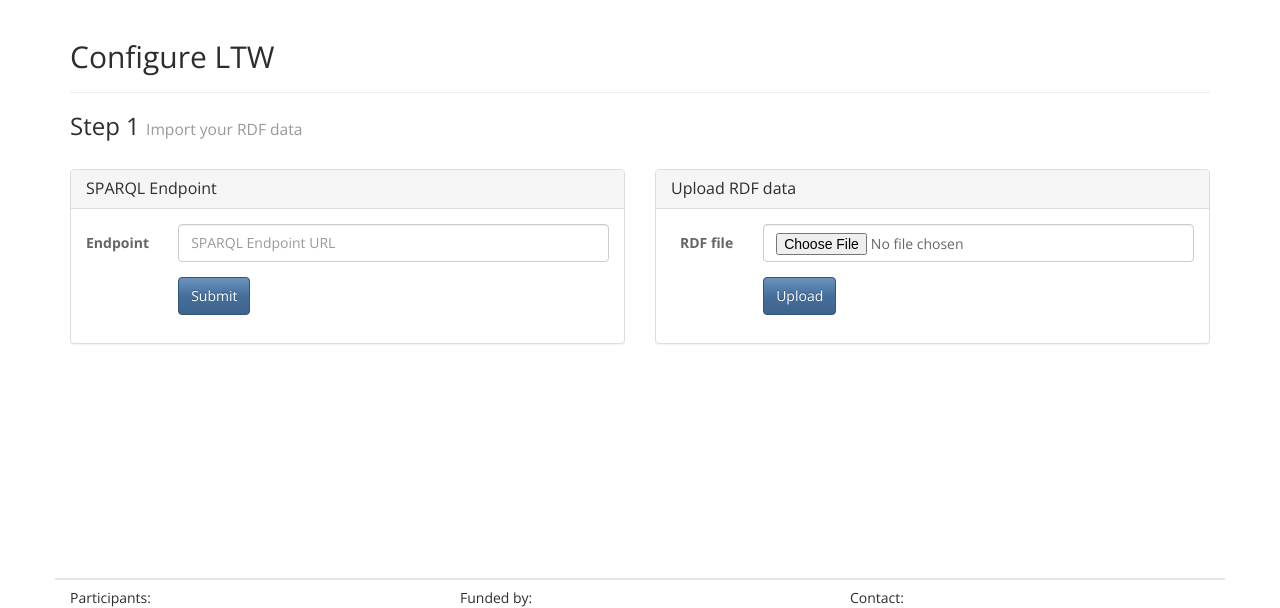
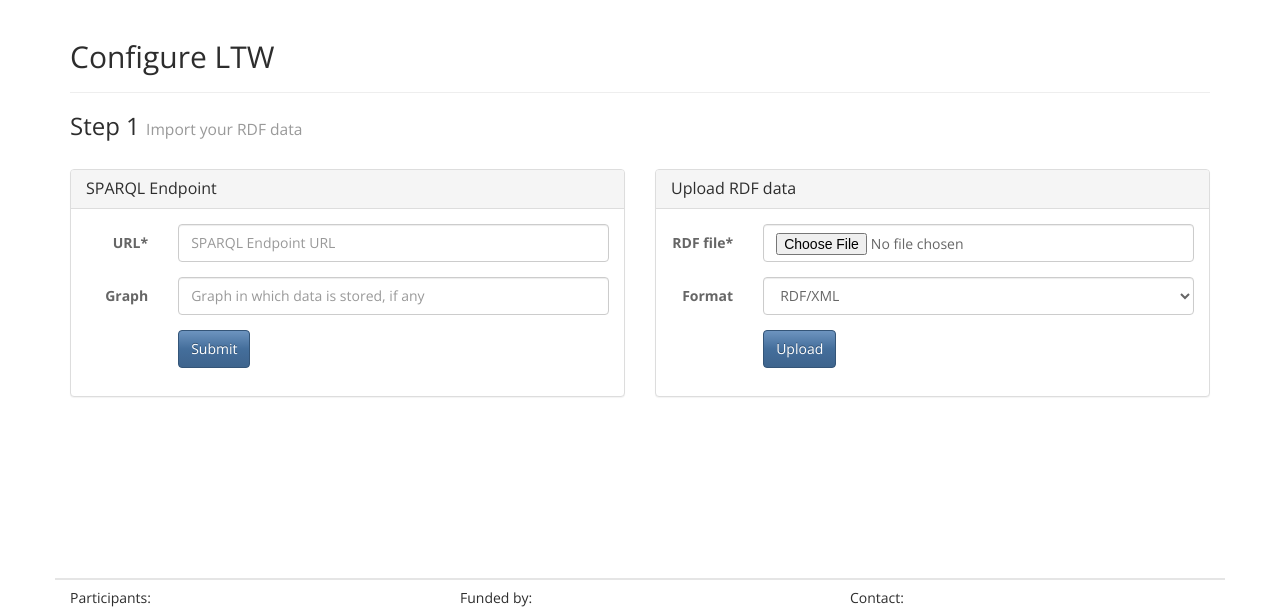
Before and after one commit to memaldi/linked-tag-world, a Flask app: page /configure/rdfsource/ in a window 1280 px wide. Shown: the part 72-680 px from the top of the page. Run offline with Flask 2, Linux system fonts and the light colour scheme; parts of the project's set-up code (start-up, migrations or seed data) failed here and were passed over; some libraries are stand-ins or nearby versions.

Commit message:
Added RDF format select field in step 1

```diff
--- a/ltwserver/ltwserver/forms.py
+++ b/ltwserver/ltwserver/forms.py
@@ -1,15 +1,29 @@
 from flask_wtf import Form
 from wtforms.fields.html5 import URLField
-from wtforms.fields import TextAreaField
+from wtforms.fields import TextAreaField, TextField, SelectField
 from wtforms.validators import DataRequired, url
 from flask_wtf.file import FileField
 
+SUPPORTED_RDF_SYNTAXES = {
+    'xml': 'RDF/XML',
+    'turtle': 'Turtle',
+    'n3': 'Notation3 (N3)',
+    'nt': 'N-Triple',
+    'nquads': 'N-Quads',
+    'microdata': 'Microdata',
+    'rdfa': 'RDFa',
+    'rdfa1.0': 'RDFa 1.0',
+    'rdfa1.1': 'RDFa 1.1',
+    'trix': 'TriX',
+}
 
 class RDFDataForm(Form):
-    rdf_file = FileField('RDF file')
+    rdf_file = FileField('RDF file', validators=[DataRequired()])
+    format = SelectField(u'Format', choices=[ (key, value) for key, value in SUPPORTED_RDF_SYNTAXES.items() ])
 
 class SparqlForm(Form):
-    url = URLField('Endpoint', validators=[url()])
+    url = URLField('URL', validators=[url(), DataRequired()])
+    graph = TextField('Graph')
 
 class TermListForm(Form):
 	term_list = TextAreaField('Terms', validators=[DataRequired()])
--- a/ltwserver/ltwserver/templates/rdf_step1.html
+++ b/ltwserver/ltwserver/templates/rdf_step1.html
@@ -20,6 +20,9 @@
             {% endif %}
             <div class="form-group">
               {{ macros.field2_10(sparql_form.url, "inputsparql", placeholder="SPARQL Endpoint URL") }}
+            </div>
+            <div class="form-group">
+              {{ macros.field2_10(sparql_form.graph, "inputsparql", placeholder="Graph in which data is stored, if any") }}
             </div>
             <div class="form-group">
               <div class="col-lg-10 col-lg-offset-2">
@@ -47,6 +50,9 @@
               {{ macros.field2_10(rdf_form.rdf_file, "inputrdf") }}
             </div>
             <div class="form-group">
+              {{ macros.field2_10(rdf_form.format, "inputformat") }}
+            </div>
+            <div class="form-group">
               <div class="col-lg-10 col-lg-offset-2">
                 <button type="submit" class="btn btn-primary">Upload</button>
               </div>
```
